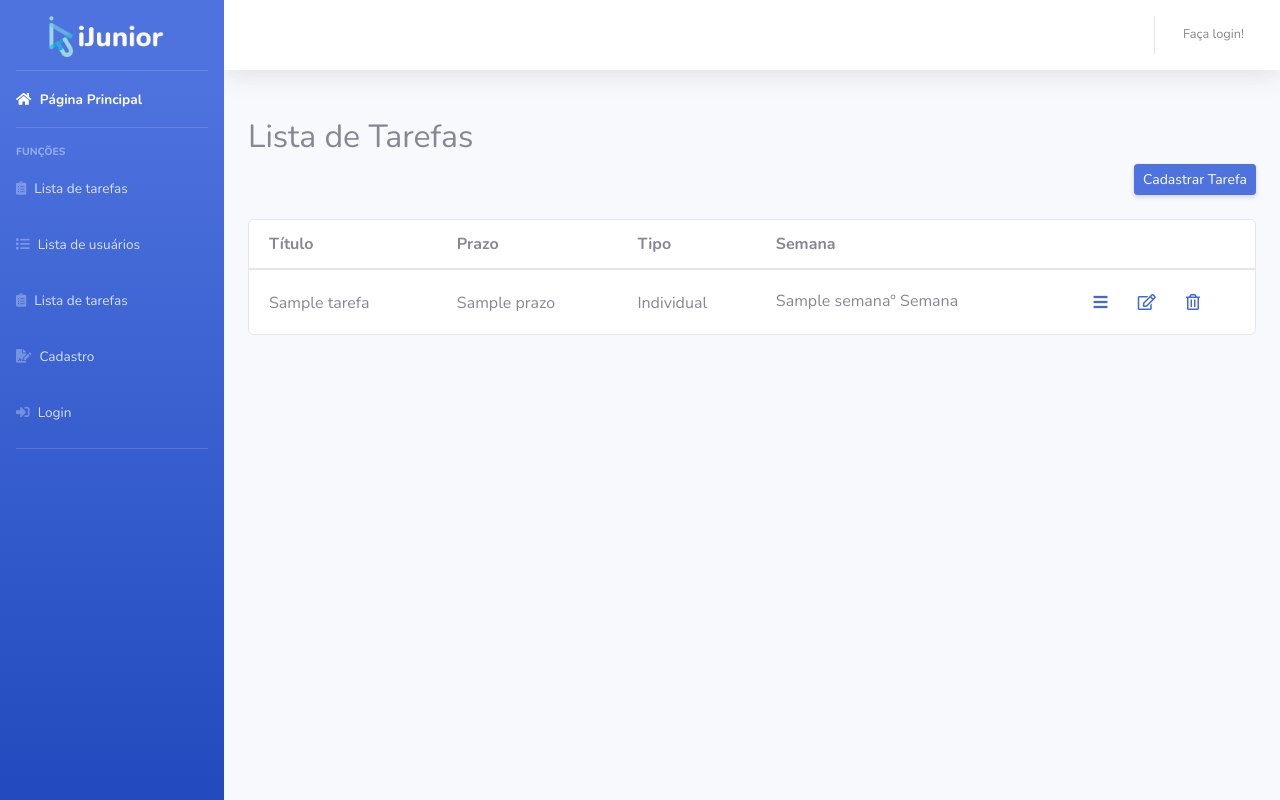
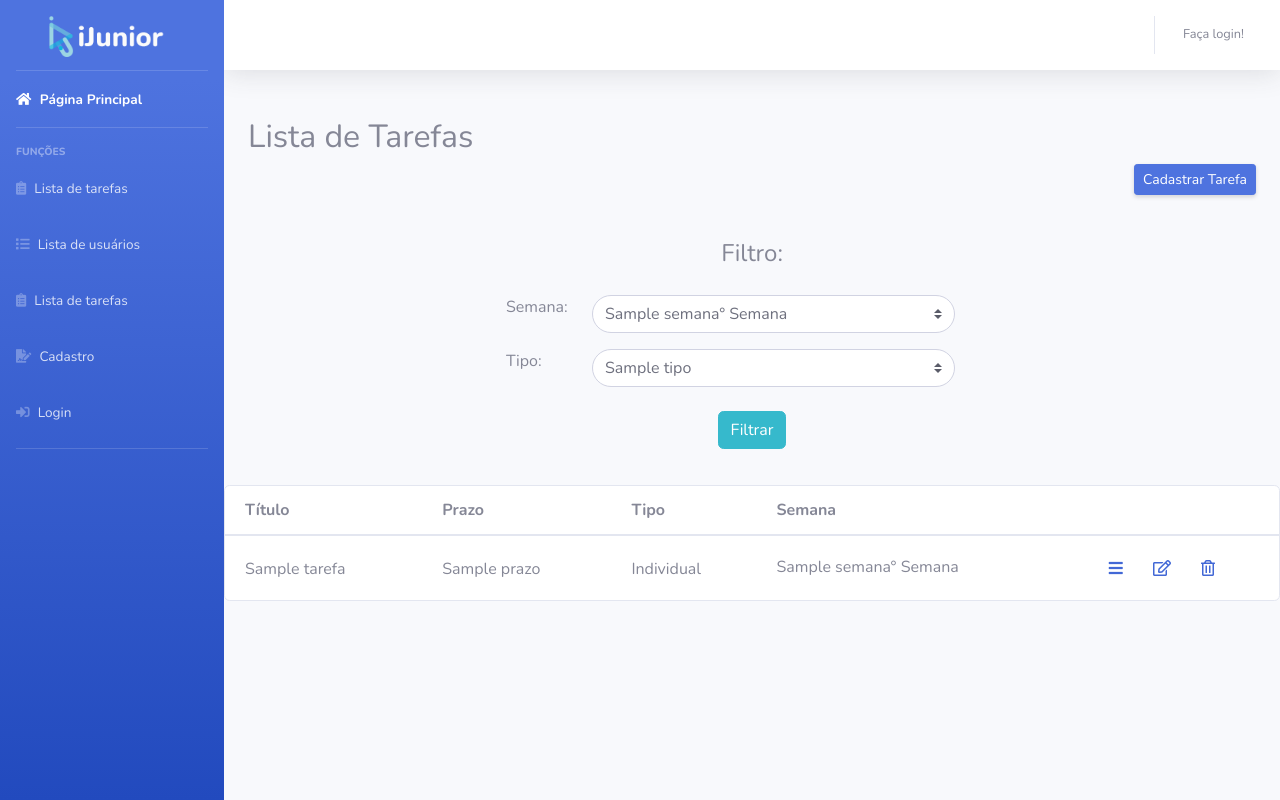
Before and after one commit to gabrielmteixeira/sistemaptflask, a Python web app: template sistemaptflask/tarefa/templates/listar_tarefas.html in a window 1280 px wide. Run offline with Jinja, Linux system fonts and the light colour scheme; the template is opened without the code that fills it: most values are stand-ins (such as "Sample title", 1, 10 or a date in 2020); grey boxes marked "Sample" are stand-in pictures; some libraries are stand-ins or nearby versions.

Commit message:
filtro no listar tarefas

```diff
--- a/sistemaptflask/tarefa/templates/listar_tarefas.html
+++ b/sistemaptflask/tarefa/templates/listar_tarefas.html
@@ -17,7 +17,100 @@
   <h1 class="h3 mb-0 text-gray-800"></h1>
   <a href="{{url_for('tarefa.cadastra_tarefa')}}" class="d-none d-sm-inline-block btn btn-sm btn-primary shadow-sm"> Cadastrar Tarefa</a>
 </div>
+<div class="row d-flex justify-content-center">
+  <div class="col-10 col-sm-8 col-lg-6 my-3" style="padding-bottom: 0.25rem!important;">
+      <div class="row mb-4">
+          <div class="col d-flex justify-content-center ">
+              <span class="subtitulo" style="font-size: 1.5rem;">Filtro:</span>
+          </div>
+      </div>
+      <form method="POST" action="{{url_for('tarefa.lista_tarefas')}}">
+      <input type="hidden" name="csrf_token" value="{{ csrf_token() }}">
+      <div class="form-group">
+          <div class="row">
+              <div class="col-lg-2 ">
+                  <span
+                  class="subtitulo"
+                  id="basic-addon1">
+                  Semana:
+                  </span>
+              </div>
+              <div class="col-lg-9">
+                  <select
+                  style="border-radius: 10rem;"
+                  name="semana"
+                  id="semana"
+                  class="custom-select"
+                  >
+                  {% if not semana %}
+                  <option selected></option>
+                  {% else %}
+                  <option value=""></option>
+                  <option value="{{semana}}" selected>{{semana}}° Semana</option>
+                  {% endif %}
+                  {% if semana != "1" %}<option value="1">1° Semana</option>{% endif %}
+                  {% if semana != "2" %}<option value="2">2° Semana</option>{% endif %}
+                  {% if semana != "3" %}<option value="3">3° Semana</option>{% endif %}
+                  {% if semana != "4" %}<option value="4">4° Semana</option>{% endif %}
+                  {% if semana != "5" %}<option value="5">5° Semana</option>{% endif %}
+                  {% if semana != "6" %}<option value="6">6° Semana</option>{% endif %}
+                  {% if semana != "7" %}<option value="7">7° Semana</option>{% endif %}
+                  {% if semana != "8" %}<option value="8">8° Semana</option>{% endif %}
+                  {% if semana != "9" %}<option value="9">9° Semana</option>{% endif %}
+                  {% if semana != "10" %}<option value="10">10° Semana</option>{% endif %}
+                  {% if semana != "11" %}<option value="11">11° Semana</option>{% endif %}
+                  {% if semana != "12" %}<option value="12">12° Semana</option>{% endif %}
+                  {% if semana != "13" %}<option value="13">13° Semana</option>{% endif %}
+                  {% if semana != "14" %}<option value="14">14° Semana</option>{% endif %}
+                  {% if semana != "15" %}<option value="15">15° Semana</option>{% endif %}
+                  {% if semana != "16" %}<option value="16">16° Semana</option>{% endif %}
+                  {% if semana != "17" %}<option value="17">17° Semana</option>{% endif %}
+                  {% if semana != "18" %}<option value="18">18° Semana</option>{% endif %}
+                  {% if semana != "19" %}<option value="19">19° Semana</option>{% endif %}
+                  {% if semana != "20" %}<option value="20">20° Semana</option>{% endif %}
+                  </select>
 
+              </div>
+          </div>
+      </div>
+      <div class="row">
+        <div class="col-lg-2 ">
+          <span
+          class="subtitulo"
+          id="basic-addon1">
+            Tipo:
+          </span>
+          </div>
+          <div class="col-lg-9">
+            <select
+            style="border-radius: 10rem;"
+            name="tipo"
+            id="tipo"
+            class="custom-select"
+            >
+              {% if not tipo %}
+                <option selected></option>
+              {% else %}
+                <option value=""></option>
+                <option value="{{tipo}}" selected>{{tipo}}</option>
+              {% endif %}
+              {% if tipo != "Individual" %}<option value="Individual">Individual</option>{% endif %}
+              {% if tipo != "Coletiva" %}<option value="Coletiva">Coletiva</option>{% endif %}
+              </select>
+            </div>
+          </div>
+          <br>
+          <div class="form-group">
+            <div class="row justify-content-center">
+                <div >
+                  <button class="btn btn-info" type="submit">Filtrar</button>
+                </div>
+            </div>
+        </div>
+        </div>
+    </form>
+  </div>
+</div>
 
 
 <div class="card">
@@ -30,6 +123,7 @@
     <th scope="col"></th>
     <th scope="col"></th>
 	</thead>
+  <tbody>
 	{% for tarefa in tarefas %}
 		<tr>
 			<td><button type="button" class="modal-btn btn btn-primary" data-toggle="modal" data-target= "#tarefa_{{tarefa.id}}">{{tarefa.titulo}}</button></td>
@@ -44,6 +138,7 @@
 			<a href="{{url_for('tarefa.pagina_edicao_tarefa', id=tarefa.id)}}"><button class="btn"><i id="cor" class="far fa-edit"></i></button></a>
 			<a href="{{url_for('tarefa.deleta_tarefa', id=tarefa.id)}}" class="btn-icon-lista" onclick="return confirm('Você deseja excluir esta tarefa?');"><button class="btn"><i id="cor" class="far fa-trash-alt"></i></button></a></td>
     </tr>
+  </tbody>
 
     <!-- Modal -->
 
```
Also changed, not shown: sistemaptflask/tarefa/views.py (+22 -2 lines).
